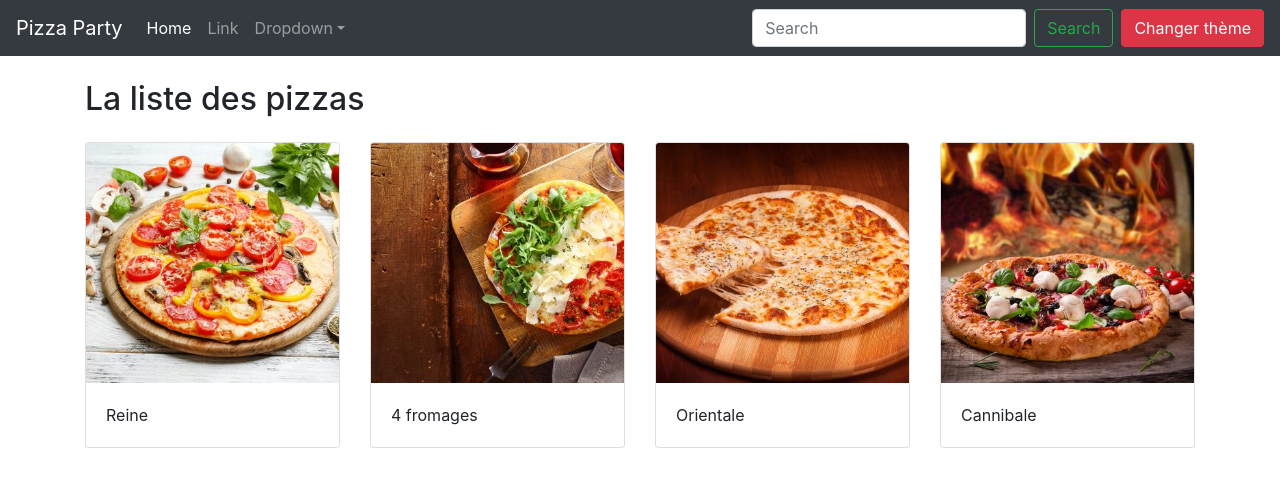
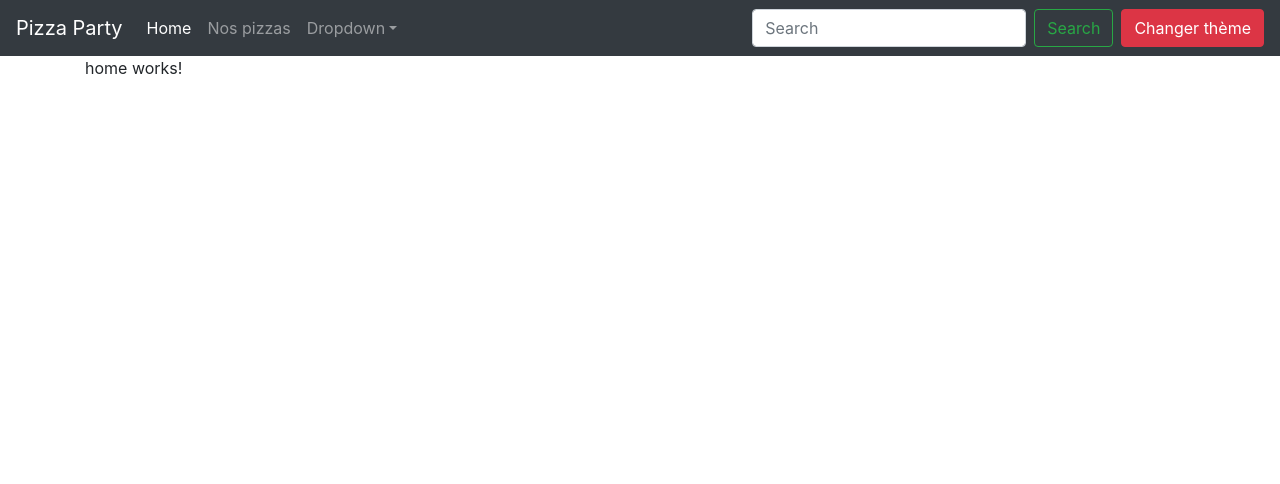
Before and after one commit to cda-cambrai/pizzaparty, an Angular app: page / in a window 1280 px wide. Shown: the top 484 px of the page. Built offline with nearby package versions, Linux system fonts and the light colour scheme.

Commit message:
Création des routes

```diff
--- a/src/app/app.component.html
+++ b/src/app/app.component.html
@@ -3,5 +3,7 @@
 <app-menu [navTitle]="'Site du client 3'"></app-menu> -->
 
 <div class="container">
-    <app-pizza-list></app-pizza-list>
+    <!-- Ceci est un composant qui peut prendre la forme de n'importe
+         quel composant... -->
+    <router-outlet></router-outlet>
 </div>
--- /dev/null
+++ b/src/app/home/home.component.html
@@ -0,0 +1 @@
+<p>home works!</p>
--- /dev/null
+++ b/src/app/home/home.component.ts
@@ -0,0 +1,15 @@
+import { Component, OnInit } from '@angular/core';
+
+@Component({
+  selector: 'app-home',
+  templateUrl: './home.component.html',
+  styleUrls: ['./home.component.scss']
+})
+export class HomeComponent implements OnInit {
+
+  constructor() { }
+
+  ngOnInit(): void {
+  }
+
+}
--- a/src/app/menu/menu.component.html
+++ b/src/app/menu/menu.component.html
@@ -1,5 +1,5 @@
 <nav class="navbar navbar-expand-lg navbar-{{ color }} bg-{{ color }}">
-    <a class="navbar-brand" href="#">{{ navTitle }}</a>
+    <a class="navbar-brand" routerLink="/">{{ navTitle }}</a>
     <button (click)="toggleCollapseNavbar()" class="navbar-toggler" type="button" data-toggle="collapse" data-target="#navbarSupportedContent">
         <span class="navbar-toggler-icon"></span>
     </button>
@@ -7,10 +7,10 @@
     <div [class.show]="isCollapsed" class="collapse navbar-collapse" id="navbarSupportedContent">
         <ul class="navbar-nav mr-auto">
             <li class="nav-item active">
-                <a class="nav-link" href="#">Home</a>
+                <a class="nav-link" routerLink="/">Home</a>
             </li>
             <li class="nav-item">
-                <a class="nav-link" href="#">Link</a>
+                <a class="nav-link" routerLink="/pizzas">Nos pizzas</a>
             </li>
             <li ngbDropdown class="nav-item dropdown">
                 <a class="nav-link dropdown-toggle" id="dropdownBasic1" role="button" ngbDropdownToggle>Dropdown</a>
```
Also changed, not shown: src/app/app.module.ts (+10 -2 lines), src/app/home/home.component.scss (added), 1 other file (tests, documents, lock files or other folders).
